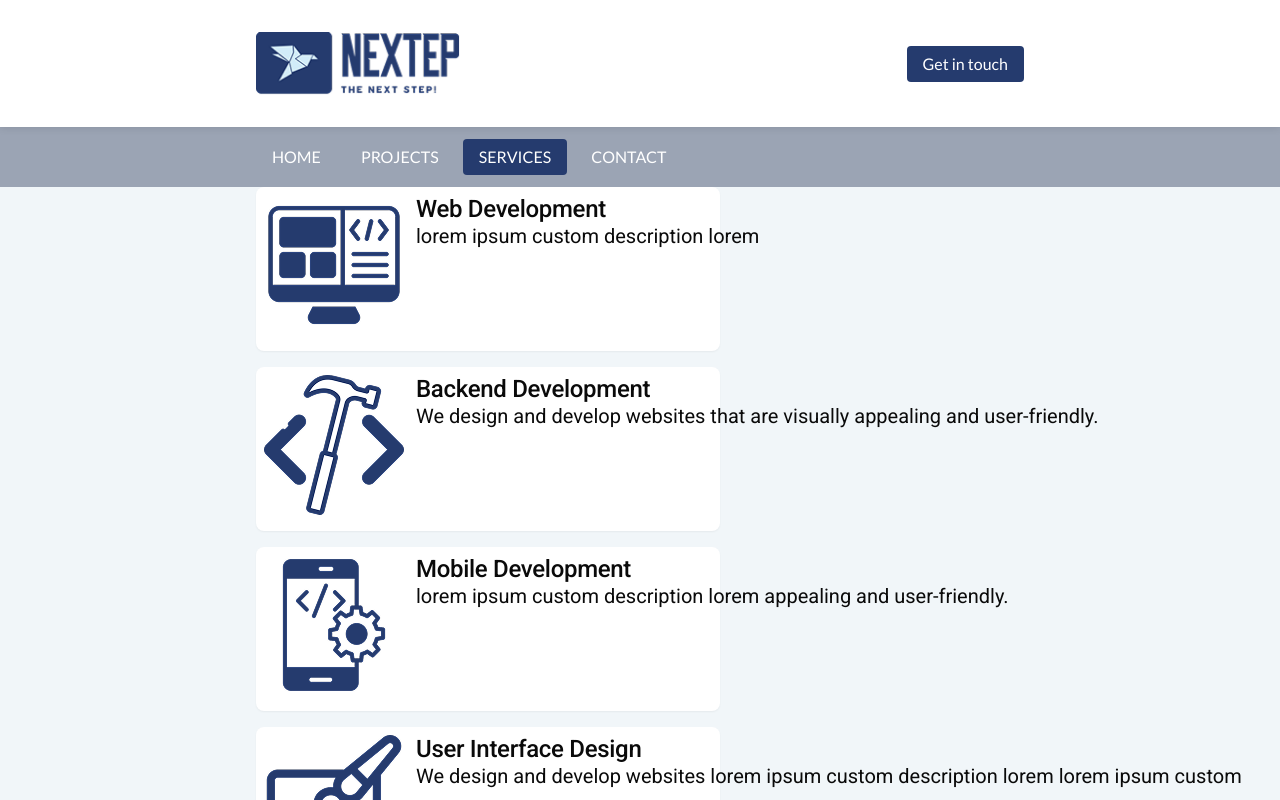
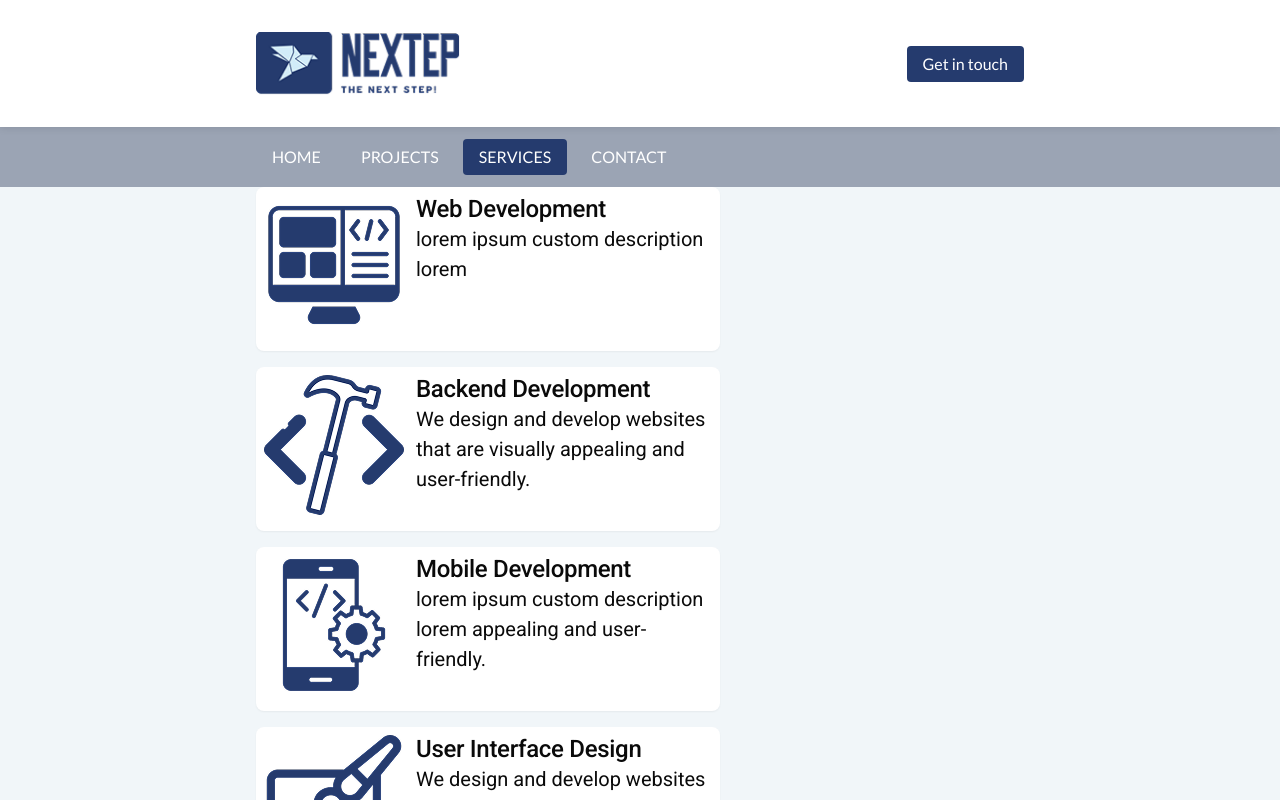
Before and after one commit to Lado267/nextep-front, a Next.js app: page /services in a window 1280 px wide. Shown: the top 800 px of the page. Built offline with nearby package versions, Linux system fonts and the light colour scheme.

Commit message:
- fixing service card

```diff
--- a/src/elements/servicecard/service_card.css
+++ b/src/elements/servicecard/service_card.css
@@ -23,6 +23,12 @@
     background-color: var(--white-project);
 }
 
+.service-card-desc {
+    font-size: 12px;
+    font-family: "Roboto", sans-serif;
+    font-weight: 400;
+}
+
 @media(min-width: 640px) {
     .service-card-image-size {
         width: 140px;
@@ -41,4 +47,10 @@
         width: 464px;
         height: 164px;
     }
+
+    .service-card-desc {
+        font-size: 20px;
+        font-family: "Roboto", sans-serif;
+        font-weight: 400;
+    }
 }
--- a/src/elements/servicecard/service_card.tsx
+++ b/src/elements/servicecard/service_card.tsx
@@ -15,7 +15,7 @@ export default function ServiceCard({ icon, iconAlt, title, description }: Servi
         <Image src={icon} alt={iconAlt} className="service-card-image-size"/>
         <div className="flex flex-col pt-[4px] w-full h-full flex-1">
             <h3 className='service-card-title truncate'>{title}</h3>
-            <h4 className='line-clamp-3 break-words w-full h-full'>{description}</h4>
+            <text className='line-clamp-3 break-words w-full h-full service-card-desc'>{description}</text>
         </div>
       </div>
     );
```
